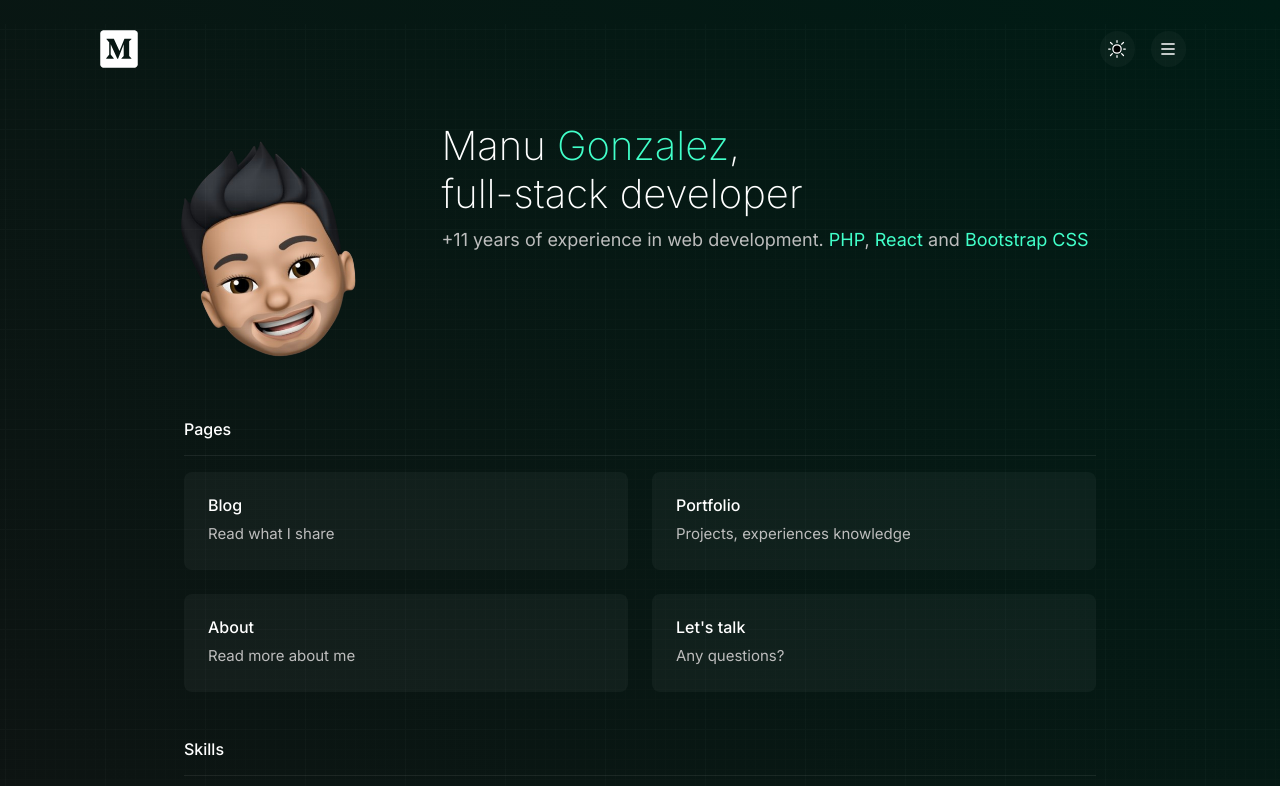
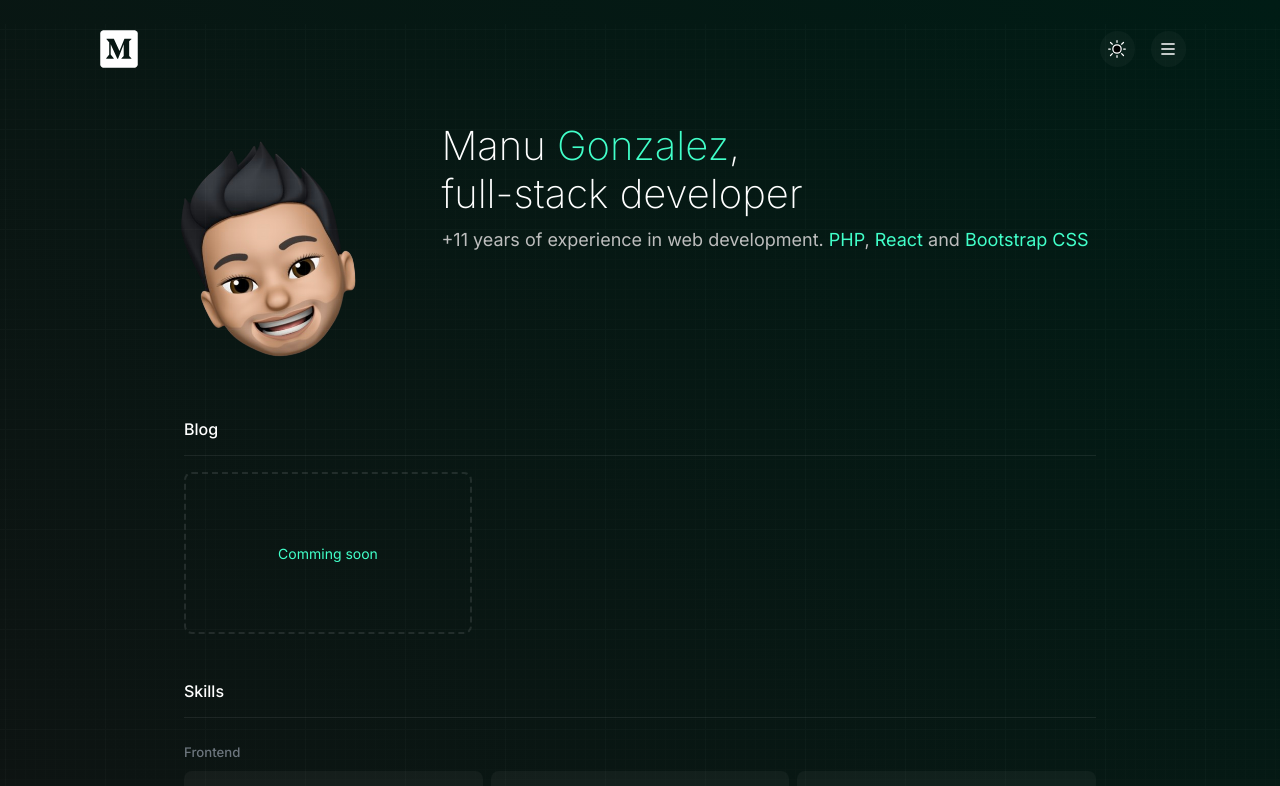
Before and after one commit to manuelson/project-manugonzalez, a React (Vite) app: page / in a window 1280 px wide. Shown: the top 786 px of the page. Built offline with nearby package versions, Linux system fonts and the light colour scheme.

Commit message:
blog layer

```diff
--- /dev/null
+++ b/src/components/Blog/Index.jsx
@@ -0,0 +1,16 @@
+
+export function Blog() {
+
+    return (
+        <section id="blog" className="container mt-5">
+            <h2 className="h6">Blog</h2>
+            <hr />
+            <div className="d-grid gap-4 blog ">
+                <div className="d-flex align-items-center blog-box w-100 justify-content-center">
+                    <span className="text-advice">Comming soon</span>
+                </div>
+
+            </div>
+        </section>
+    )
+}
--- a/src/index.css
+++ b/src/index.css
@@ -14,12 +14,12 @@ body {
     --hr-bg: hsla(0,0%,100%,.30);
     --nav-card-hover: #ffffff0f;
     --menu-bg-items: rgb(5 25 20/1);
+    --blog-border: hsla(0,0%,100%,.1);
 }
 
 .container {
     --bs-gutter-x: 3rem;
 }
-
 body.light {
     background: rgb(240 249 247/1);
     color: white;
@@ -36,6 +36,7 @@ body.light {
     --hr-bg: rgba(5,25,20,.30);
     --nav-card-hover:  rgba(5,25,20,.10);
     --menu-bg-items: rgb(240 249 247/1);
+    --blog-border: rgba(5,25,20,.1);
 }
 
 body.light:before {
@@ -195,6 +196,10 @@ div.nav-cards {
     max-width: 960px;
 }
 
+#blog {
+    max-width: 960px;
+}
+
 #skills {
     max-width: 960px;
 }
@@ -226,6 +231,18 @@ div.nav-cards {
 .bgMenu {
     border:0px;
     background-color: var(--menu-bg-items);
+}
+
+.blog {
+    grid-template-columns: repeat(3,minmax(0,1fr));
+}
+
+.blog-box {
+    border-color: var(--blog-border);
+    border-width: 2px;
+    border-style: dashed;
+    border-radius: .5rem;
+    aspect-ratio: 16/9;
 }
 
 @media (max-width: 575.98px) {
--- a/src/pages/Home.jsx
+++ b/src/pages/Home.jsx
@@ -2,6 +2,7 @@ import { useEffect } from 'react';
 import {Banner} from "../components/Banner/Index.jsx";
 import {Skills} from "../components/Skills/Index.jsx";
 import {Link} from "react-router-dom";
+import {Blog} from "../components/Blog/Index.jsx";
 
 export function Home() {
 
@@ -11,42 +12,7 @@ export function Home() {
     return (
         <>
             <Banner />
-            <section id="pages" className="container mt-5">
-                <h2 className="h6">Pages</h2>
-                <hr />
-                <div className="d-md-flex nav-cards gap-4 ">
-                    <Link
-                        className="p-4 rounded-3 animate__animated  animate__fadeInUp"
-                        to={`/blog`}>
-                        <h3 className="h6">Blog</h3>
-                        <p className="">Read what I share</p>
-                    </Link>
-                    <Link
-                        className="p-4 rounded-3 animate__animated  animate__fadeInUp card-delay-1"
-                        to={`/portfolio`}>
-                        <h3 className="h6">Portfolio</h3>
-                        <p>
-                            Projects, experiences knowledge
-                        </p>
-                    </Link>
-                </div>
-                <div className="d-md-flex nav-cards gap-4 mt-4">
-                    <Link
-                        className="p-4 rounded-3 animate__animated  animate__fadeInUp card-delay-2"
-                        to={`/about`}>
-                        <h3 className="h6">About</h3>
-                        <p className="">Read more about me</p>
-                    </Link>
-                    <Link
-                        className="p-4 rounded-3 animate__animated  animate__fadeInUp card-delay-3"
-                        to={`/portfolio`}>
-                        <h3 className="h6">Let's talk</h3>
-                        <p>
-                            Any questions?
-                        </p>
-                    </Link>
-                </div>
-            </section>
+            <Blog />
             <Skills />
         </>
     )
```
